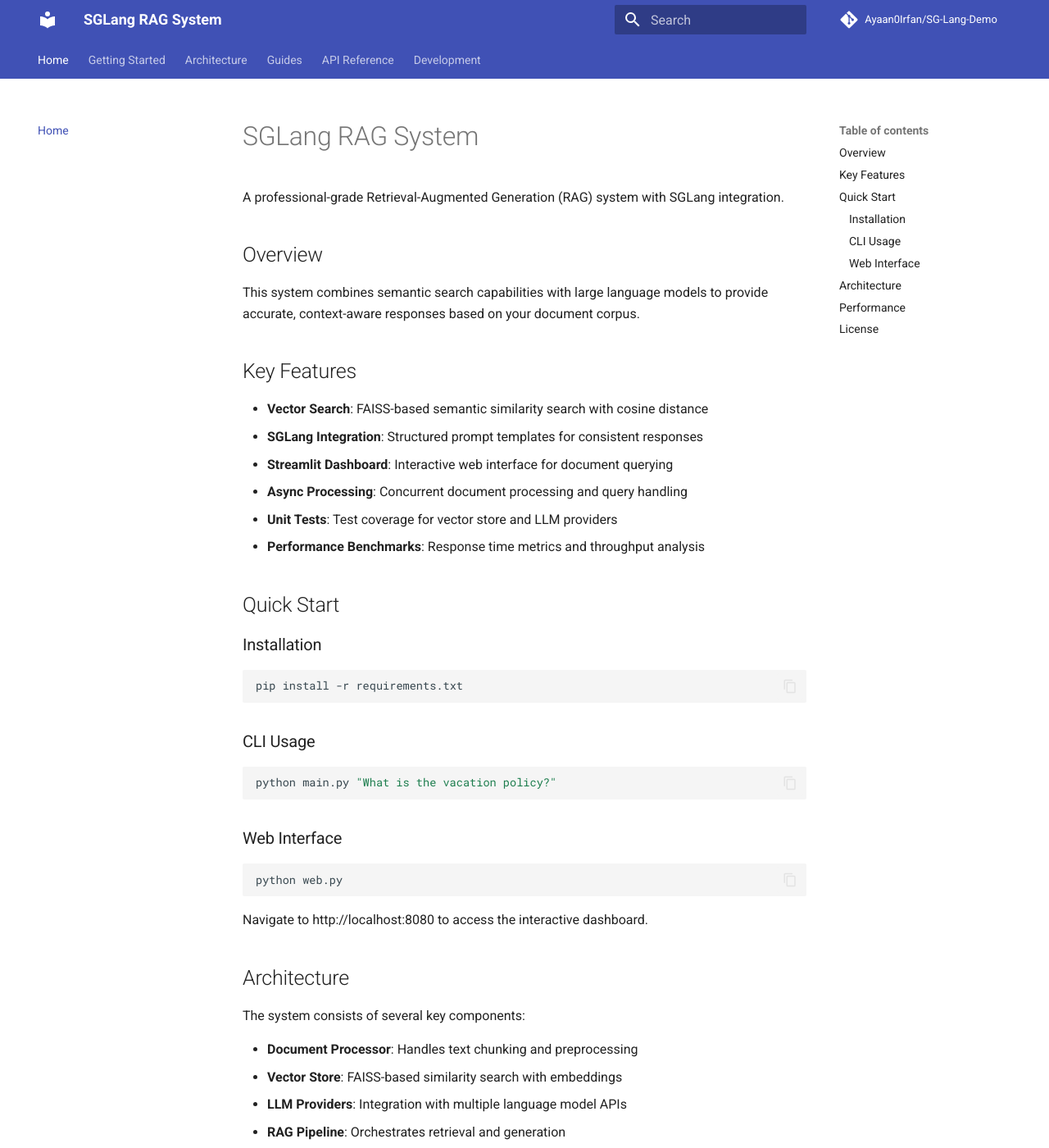
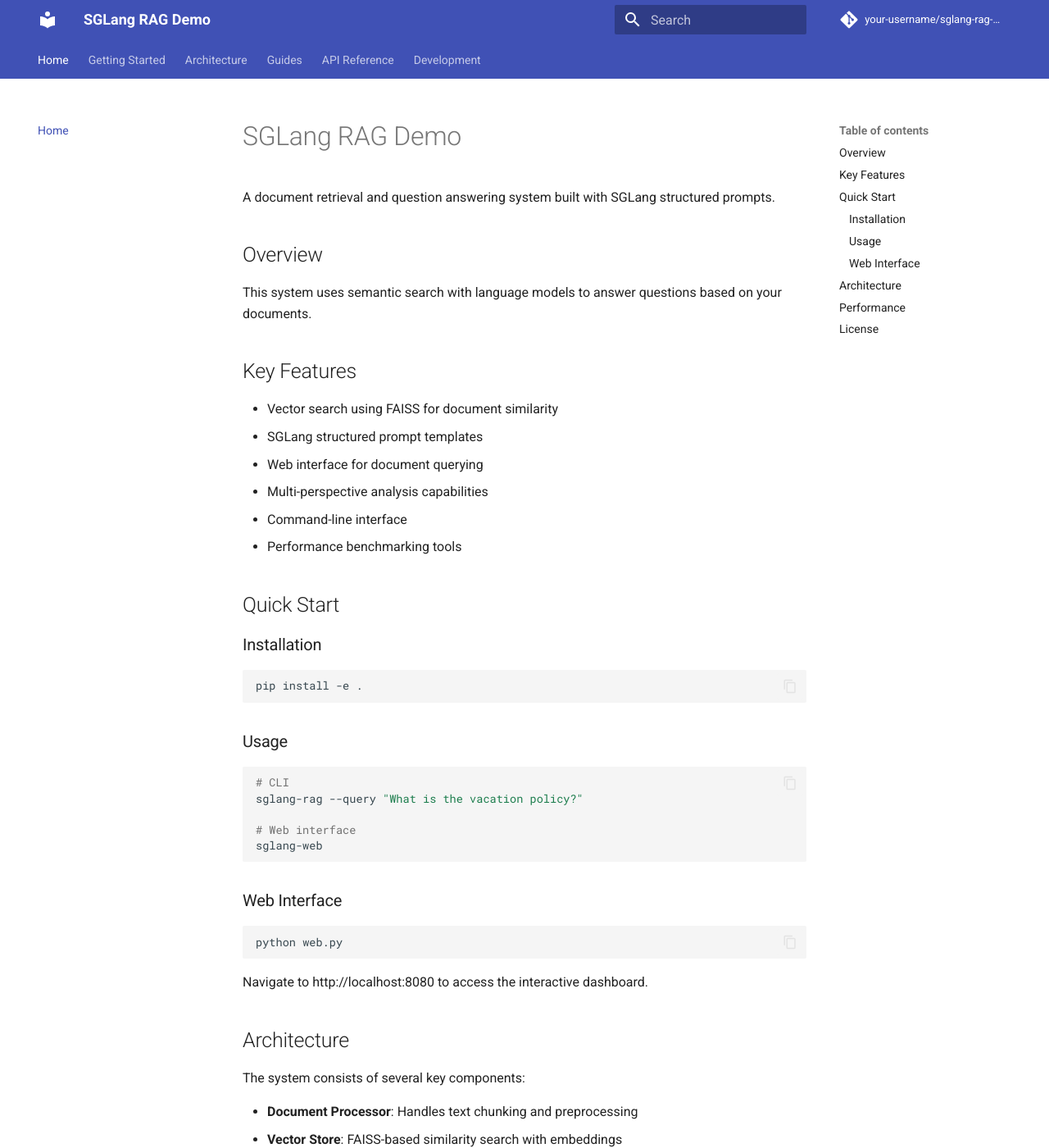
Before and after one commit to Ayaan0Irfan/SG-Lang-Demo, an MkDocs documentation site: the page built from docs/src/index.md, in a window 1280 px wide and 1400 px high. Shown: the whole window at 82% size. Built offline with MkDocs 1.6.1 and Material for MkDocs 9.7.7, drawn with Linux system fonts in a browser that asks for light colours; comment, search, counter and statistics services are not loaded.

Commit message:
Update documentation configuration and content

````diff
--- a/docs/mkdocs.yml
+++ b/docs/mkdocs.yml
@@ -1,9 +1,9 @@
-site_name: SGLang RAG System
-site_description: Professional RAG implementation with SGLang integration
-site_url: https://ayaan0irfan.github.io/SG-Lang-Demo
+site_name: SGLang RAG Demo
+site_description: RAG implementation with SGLang structured prompts
+site_url: https://example.com/sglang-rag-demo
 
-repo_name: Ayaan0Irfan/SG-Lang-Demo
-repo_url: https://github.com/Ayaan0Irfan/SG-Lang-Demo
+repo_name: your-username/sglang-rag-demo
+repo_url: https://github.com/your-username/sglang-rag-demo
 
 docs_dir: src
 site_dir: ../site
--- a/docs/src/index.md
+++ b/docs/src/index.md
@@ -1,32 +1,36 @@
-# SGLang RAG System
+# SGLang RAG Demo
 
-A professional-grade Retrieval-Augmented Generation (RAG) system with SGLang integration.
+A document retrieval and question answering system built with SGLang structured prompts.
 
 ## Overview
 
-This system combines semantic search capabilities with large language models to provide accurate, context-aware responses based on your document corpus.
+This system uses semantic search with language models to answer questions based on your documents.
 
 ## Key Features
 
-- **Vector Search**: FAISS-based semantic similarity search with cosine distance
-- **SGLang Integration**: Structured prompt templates for consistent responses
-- **Streamlit Dashboard**: Interactive web interface for document querying
-- **Async Processing**: Concurrent document processing and query handling
-- **Unit Tests**: Test coverage for vector store and LLM providers
-- **Performance Benchmarks**: Response time metrics and throughput analysis
+- Vector search using FAISS for document similarity
+- SGLang structured prompt templates
+- Web interface for document querying
+- Multi-perspective analysis capabilities
+- Command-line interface
+- Performance benchmarking tools
 
 ## Quick Start
 
 ### Installation
 
 ```bash
-pip install -r requirements.txt
+pip install -e .
 ```
 
-### CLI Usage
+### Usage
 
 ```bash
-python main.py "What is the vacation policy?"
+# CLI
+sglang-rag --query "What is the vacation policy?"
+
+# Web interface
+sglang-web
 ```
 
 ### Web Interface
````
